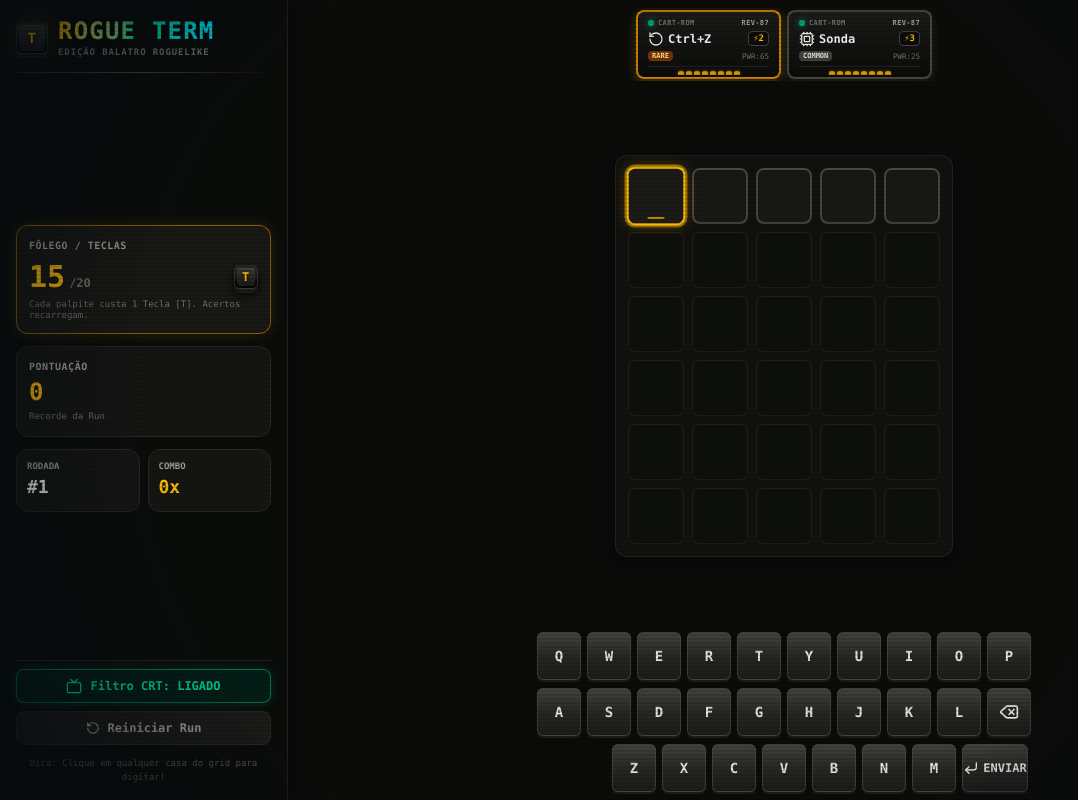
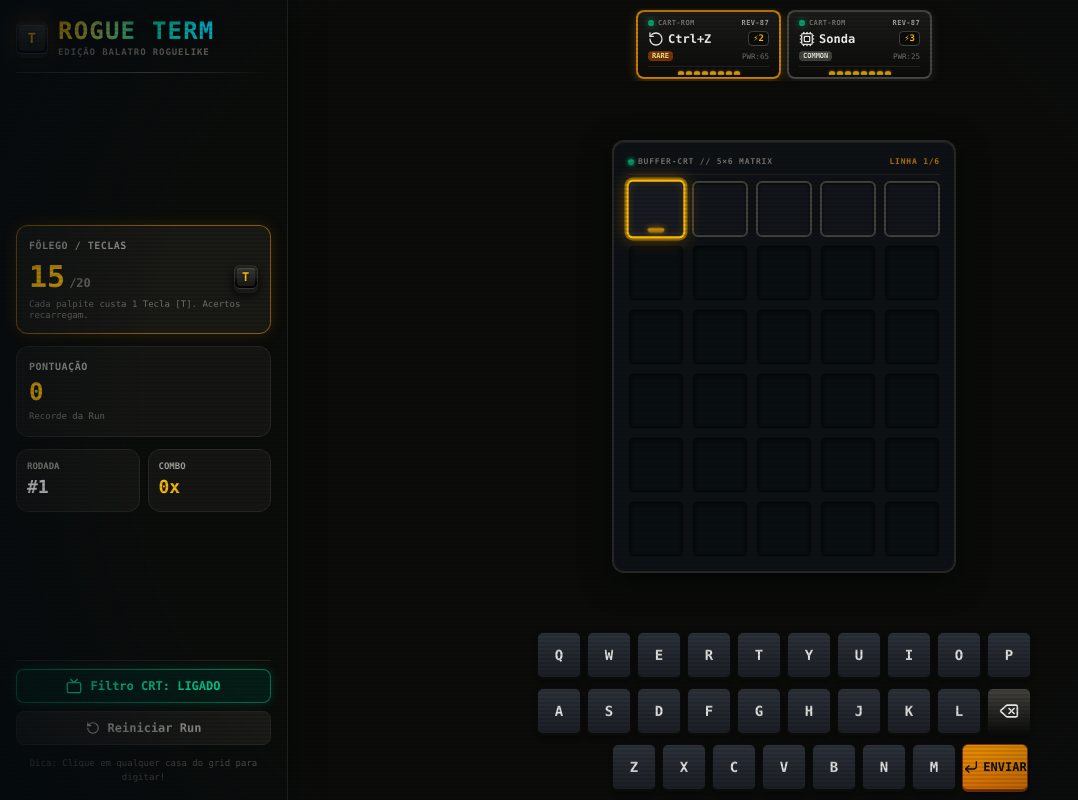
Before and after one commit to mariogomesbarbosa/rogue-term, a Next.js app: page / in a window 1280 px wide. Shown: the whole page, without its empty margins (0-1078 px from the left). Built offline with nearby package versions, Linux system fonts and the light colour scheme.

Commit message:
feat(visual): refinar grid CRT com fósforo verde/âmbar e teclado com keycaps mecânicas 2.5D

```diff
--- a/src/components/Board.tsx
+++ b/src/components/Board.tsx
@@ -37,54 +37,67 @@ export const Board: React.FC = () => {
   ) => {
     // Tamanhos compactos e responsivos para caber perfeitamente sem scroll (100dvh)
     const base =
-      'w-11 h-11 sm:w-12 sm:h-12 md:w-13 md:h-13 lg:w-14 lg:h-14 flex items-center justify-center font-mono font-black text-xl sm:text-2xl md:text-3xl rounded-lg select-none uppercase transition-all duration-200 relative ';
+      'w-11 h-11 sm:w-12 sm:h-12 md:w-13 md:h-13 lg:w-14 lg:h-14 flex items-center justify-center font-mono font-black text-xl sm:text-2xl md:text-3xl rounded-md select-none uppercase transition-all duration-150 relative ';
 
     if (isSelected) {
-      return base + 'bg-amber-500/25 border-2 border-amber-400 text-amber-300 ring-4 ring-amber-500/40 animate-pulse scale-105';
+      return (
+        base +
+        'bg-amber-950/70 border-2 border-amber-400 text-amber-300 ring-4 ring-amber-500/50 shadow-[0_0_20px_rgba(245,158,11,0.5)] scale-105 animate-pulse'
+      );
     }
 
     if (isSelectable) {
       return (
         base +
-        'cursor-pointer border-2 border-dashed border-amber-400/80 hover:scale-105 hover:border-amber-300 hover:bg-amber-400/15 shadow-[0_0_10px_rgba(245,158,11,0.25)] '
+        'cursor-pointer border-2 border-dashed border-amber-400/90 hover:scale-105 hover:border-amber-300 hover:bg-amber-400/20 shadow-[0_0_12px_rgba(245,158,11,0.35)] '
       );
     }
 
     if (isCurrentActive) {
       return (
         base +
-        'cursor-pointer bg-stone-900 border-2 border-amber-400 text-amber-100 ring-2 ring-amber-400/50 shadow-[0_0_12px_rgba(245,158,11,0.35)] scale-105 z-10'
+        'cursor-pointer bg-[#18181f] border-2 border-amber-400 text-amber-200 ring-2 ring-amber-400/50 shadow-[0_0_16px_rgba(245,158,11,0.45),inset_0_0_8px_rgba(245,158,11,0.2)] scale-105 z-10'
       );
     }
 
     if (isCurrentRow) {
       return (
         base +
-        'cursor-pointer bg-stone-900/80 border-2 border-stone-600/80 text-stone-100 hover:border-amber-500/60'
+        'cursor-pointer bg-[#13141a]/90 border-2 border-stone-700 text-amber-100 hover:border-amber-500/70 shadow-[inset_0_1px_3px_rgba(0,0,0,0.8)]'
       );
     }
 
     switch (status) {
       case 'correct':
+        // Verde fósforo terminal CRT (#00ff66) com glow fosforescente
         return (
           base +
-          'bg-emerald-600/90 border-2 border-emerald-400 text-emerald-100 shadow-[0_0_12px_rgba(16,185,129,0.35)]'
+          'bg-gradient-to-b from-emerald-950/90 to-[#062015] border-2 border-emerald-400 text-emerald-300 shadow-[0_0_16px_rgba(16,185,129,0.45),inset_0_0_8px_rgba(16,185,129,0.2)]'
         );
       case 'present':
+        // Âmbar fósforo terminal CRT (#ffb000) com glow fosforescente
         return (
           base +
-          'bg-amber-600/90 border-2 border-amber-400 text-amber-100 shadow-[0_0_12px_rgba(245,158,11,0.3)]'
+          'bg-gradient-to-b from-amber-950/90 to-[#221204] border-2 border-amber-400 text-amber-300 shadow-[0_0_16px_rgba(245,158,11,0.4),inset_0_0_8px_rgba(245,158,11,0.2)]'
         );
       case 'absent':
-        return base + 'bg-stone-800/80 border border-stone-700/80 text-stone-400';
-      case 'tbd':
+        // Fósforo apagado / célula escura
         return (
           base +
-          'bg-stone-900/90 border-2 border-stone-500 text-stone-100 shadow-[0_0_10px_rgba(255,255,255,0.08)]'
+          'bg-[#101014] border border-stone-800 text-stone-600 shadow-[inset_0_1px_3px_rgba(0,0,0,0.9)] opacity-70'
+        );
+      case 'tbd':
+        // Letra recém-digitada pronta para envio
+        return (
+          base +
+          'bg-[#191921] border-2 border-amber-500/80 text-amber-200 shadow-[0_0_12px_rgba(245,158,11,0.25),inset_0_1px_2px_rgba(255,255,255,0.1)]'
         );
       case 'empty':
       default:
-        return base + 'bg-stone-950/40 border border-stone-800/70 text-transparent';
+        return (
+          base +
+          'bg-[#0b0c10]/80 border border-stone-850 text-transparent shadow-[inset_0_1px_4px_rgba(0,0,0,0.9)]'
+        );
     }
   };
 
@@ -151,12 +164,25 @@ export const Board: React.FC = () => {
         )}
       </AnimatePresence>
 
-      {/* Grid de Palavras */}
+      {/* Grid de Palavras - Chassi CRT com Bezel Metálico */}
       <motion.div
         animate={shakeBoard ? { x: [-10, 10, -6, 6, -3, 3, 0] } : {}}
         transition={{ duration: 0.35 }}
-        className="flex flex-col gap-1.5 sm:gap-2 p-2 sm:p-3 rounded-xl bg-stone-900/40 border border-stone-800/80 shadow-[0_6px_24px_rgba(0,0,0,0.6)] backdrop-blur-sm max-h-[50dvh] sm:max-h-[55dvh] overflow-y-auto no-scrollbar"
+        className="flex flex-col p-2.5 sm:p-3.5 rounded-xl bg-[#0e0f14] border-2 border-stone-800 shadow-[0_8px_30px_rgba(0,0,0,0.8),inset_0_1px_0_rgba(255,255,255,0.06)] relative max-h-[50dvh] sm:max-h-[55dvh] overflow-y-auto no-scrollbar"
       >
+        {/* Barra superior de status do buffer CRT */}
+        <div className="flex items-center justify-between text-[8px] text-stone-500 font-mono font-bold tracking-widest pb-1.5 mb-1.5 border-b border-stone-800/80">
+          <span className="flex items-center gap-1">
+            <span className="w-1.5 h-1.5 rounded-full bg-emerald-500/80 shadow-[0_0_4px_#10b981]" />
+            <span>BUFFER-CRT // 5×6 MATRIX</span>
+          </span>
+          <span className="text-amber-500/70">
+            {evaluations.length < 6 ? `LINHA ${evaluations.length + 1}/6` : 'BUFFER_CHEIO'}
+          </span>
+        </div>
+
+        {/* Linhas de Células */}
+        <div className="flex flex-col gap-1.5 sm:gap-2">
           {rows.map((_, rowIndex) => {
             const isEvaluated = rowIndex < evaluations.length;
             const isCurrent = rowIndex === evaluations.length;
@@ -196,9 +222,9 @@ export const Board: React.FC = () => {
                       )}
                     >
                       {char}
-                    {/* Cursor piscante na posição ativa da linha de digitação */}
+                      {/* Cursor piscante de terminal retrô na posição ativa de digitação */}
                       {isCurrentActive && !char && (
-                      <span className="absolute bottom-1 w-3 sm:w-4 h-0.5 bg-amber-400 rounded-full animate-pulse" />
+                        <span className="absolute bottom-1 w-3 sm:w-4 h-1 bg-amber-400 shadow-[0_0_6px_#f59e0b] rounded-xs animate-pulse" />
                       )}
                     </motion.div>
                   );
@@ -206,6 +232,7 @@ export const Board: React.FC = () => {
               </div>
             );
           })}
+        </div>
       </motion.div>
 
       {/* Popover / Seletor de Nova Letra (quando selecionado no Ctrl+Z) */}
--- a/src/components/Keyboard.tsx
+++ b/src/components/Keyboard.tsx
@@ -95,55 +95,74 @@ export const Keyboard: React.FC = () => {
     const isSelectedInProbe = isProbeMode && selectedProbeLetters.includes(key);
 
     let base =
-      'relative h-10 sm:h-11 md:h-12 rounded-md font-mono font-bold text-xs sm:text-sm flex items-center justify-center select-none cursor-pointer transition-all duration-150 active:translate-y-0.5 shadow-[0_2px_0_0_#1c1917] ';
+      'relative h-10 sm:h-11 md:h-12 rounded-md font-mono font-black text-xs sm:text-sm flex items-center justify-center select-none cursor-pointer transition-all duration-100 active:translate-y-0.5 ';
 
     if (isSelectedInProbe) {
       return (
         base +
-        'w-8 sm:w-10 md:w-11 bg-cyan-950 border-2 border-cyan-400 text-cyan-200 ring-4 ring-cyan-500/40 scale-105 shadow-[0_0_15px_rgba(6,182,212,0.5)]'
+        'w-8 sm:w-10 md:w-11 bg-cyan-950 border-2 border-cyan-400 text-cyan-200 ring-4 ring-cyan-500/40 scale-105 shadow-[0_0_15px_rgba(6,182,212,0.6)]'
       );
     }
 
     if (isEnter) {
-      base += 'w-12 sm:w-[60px] md:w-[66px] bg-stone-800 text-stone-200 hover:bg-stone-700 border border-stone-700 text-[11px] sm:text-xs ';
+      base += 'w-12 sm:w-[60px] md:w-[66px] text-[11px] sm:text-xs ';
     } else if (isBackspace) {
-      base += 'w-8 sm:w-10 md:w-11 bg-stone-800 text-stone-200 hover:bg-stone-700 border border-stone-700 text-[11px] sm:text-xs ';
+      base += 'w-8 sm:w-10 md:w-11 text-[11px] sm:text-xs ';
     } else {
       base += 'w-8 sm:w-10 md:w-11 ';
     }
 
-    // Estilos de status
+    // Estilos de status com chanfro 2.5D (borda inferior escura para simular curso mecânico da tecla)
     switch (status) {
       case 'correct':
+        // Verde fósforo com chanfro mecânico
         return (
           base +
-          'bg-emerald-600 border border-emerald-400 text-emerald-100 shadow-[0_3px_0_0_#065f46,0_0_12px_rgba(16,185,129,0.3)]'
+          'bg-gradient-to-b from-emerald-600 to-emerald-800 border-t border-emerald-400 border-x border-emerald-600 border-b-3 border-emerald-950 text-emerald-100 shadow-[0_2px_4px_rgba(0,0,0,0.6),0_0_12px_rgba(16,185,129,0.35)] active:border-b active:translate-y-0.5'
         );
       case 'present':
+        // Âmbar fósforo com chanfro mecânico
         return (
           base +
-          'bg-amber-600 border border-amber-400 text-amber-100 shadow-[0_3px_0_0_#92400e,0_0_12px_rgba(245,158,11,0.3)]'
+          'bg-gradient-to-b from-amber-600 to-amber-850 border-t border-amber-400 border-x border-amber-600 border-b-3 border-amber-950 text-amber-100 shadow-[0_2px_4px_rgba(0,0,0,0.6),0_0_12px_rgba(245,158,11,0.35)] active:border-b active:translate-y-0.5'
         );
       case 'probed_hit':
-        // Acerto da Sonda: Ciano Neon Elétrico Radar
+        // Acerto da Sonda: Ciano Radar com relevo brilhante
         return (
           base +
-          'bg-cyan-600/90 border-2 border-cyan-300 text-cyan-50 shadow-[0_3px_0_0_#0e7490,0_0_16px_rgba(6,182,212,0.6)] animate-pulse'
+          'bg-gradient-to-b from-cyan-600 to-cyan-850 border-t border-cyan-300 border-x border-cyan-500 border-b-3 border-cyan-950 text-cyan-50 shadow-[0_2px_4px_rgba(0,0,0,0.6),0_0_16px_rgba(6,182,212,0.6)] animate-pulse'
         );
       case 'probed_miss':
         // Erro da Sonda: Descartada pelo radar
         return (
           base +
-          'bg-stone-900 border border-cyan-950/70 text-stone-600 opacity-40 shadow-none'
+          'bg-[#121216] border border-cyan-950/70 border-b-2 text-stone-600 opacity-40 shadow-none'
         );
       case 'absent':
-        return base + 'bg-stone-900 border border-stone-800 text-stone-600 opacity-60';
+        // Tecla testada e ausente da palavra: tecla afundada/apagada
+        return (
+          base +
+          'bg-[#131317] border border-stone-850 border-b-2 text-stone-650 opacity-45 shadow-none'
+        );
       default:
+        // Teclas neutras não testadas: Plástico texturizado industrial com chanfro mecânico
+        if (isEnter) {
+          return (
+            base +
+            'bg-gradient-to-b from-amber-500/90 to-amber-600 border-t border-amber-300 border-x border-amber-600 border-b-3 border-amber-900 text-stone-950 font-black shadow-[0_2px_4px_rgba(0,0,0,0.5)] hover:brightness-110 active:border-b active:translate-y-0.5'
+          );
+        }
+        if (isBackspace) {
+          return (
+            base +
+            'bg-gradient-to-b from-stone-700 to-stone-850 border-t border-stone-500 border-x border-stone-700 border-b-3 border-stone-950 text-stone-200 shadow-[0_2px_4px_rgba(0,0,0,0.5)] hover:bg-stone-700 active:border-b active:translate-y-0.5'
+          );
+        }
         return (
           base +
           (isProbeMode
-            ? 'bg-stone-800 border-2 border-dashed border-cyan-500/50 text-cyan-200 hover:border-cyan-400 hover:bg-cyan-950/40'
-            : 'bg-gradient-to-b from-stone-700 via-stone-800 to-stone-900 border border-stone-600/60 text-stone-200 hover:border-stone-500')
+            ? 'bg-stone-850 border-2 border-dashed border-cyan-500/60 text-cyan-200 hover:border-cyan-400 hover:bg-cyan-950/40'
+            : 'bg-gradient-to-b from-[#2e2f38] via-[#24252d] to-[#1c1d24] border-t border-stone-500/70 border-x border-stone-700 border-b-3 border-stone-950 text-stone-200 hover:brightness-115 active:border-b active:translate-y-0.5 shadow-[0_2px_4px_rgba(0,0,0,0.5)]')
         );
     }
   };
```
Lines whose indentation alone changed are shown as unchanged.
